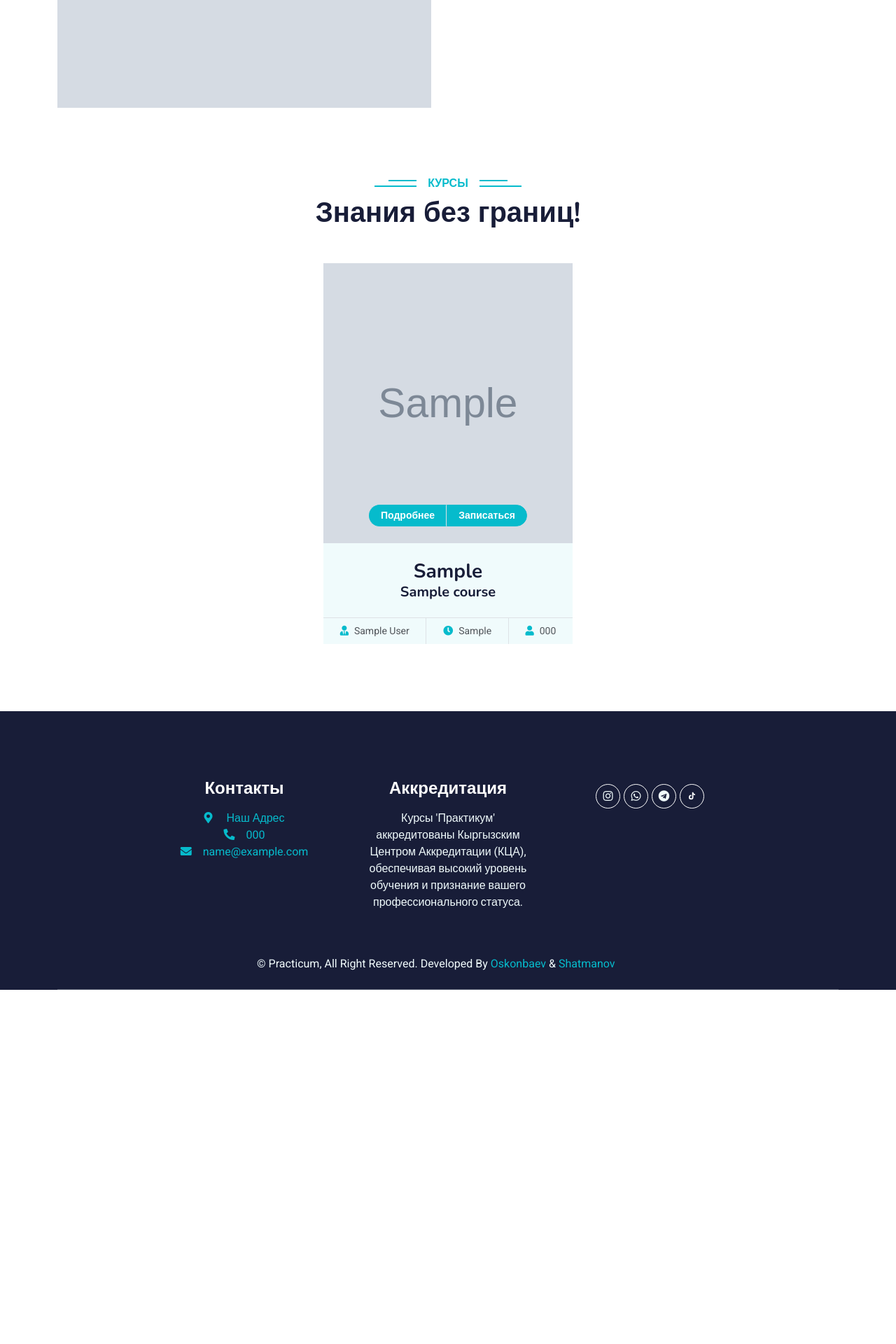
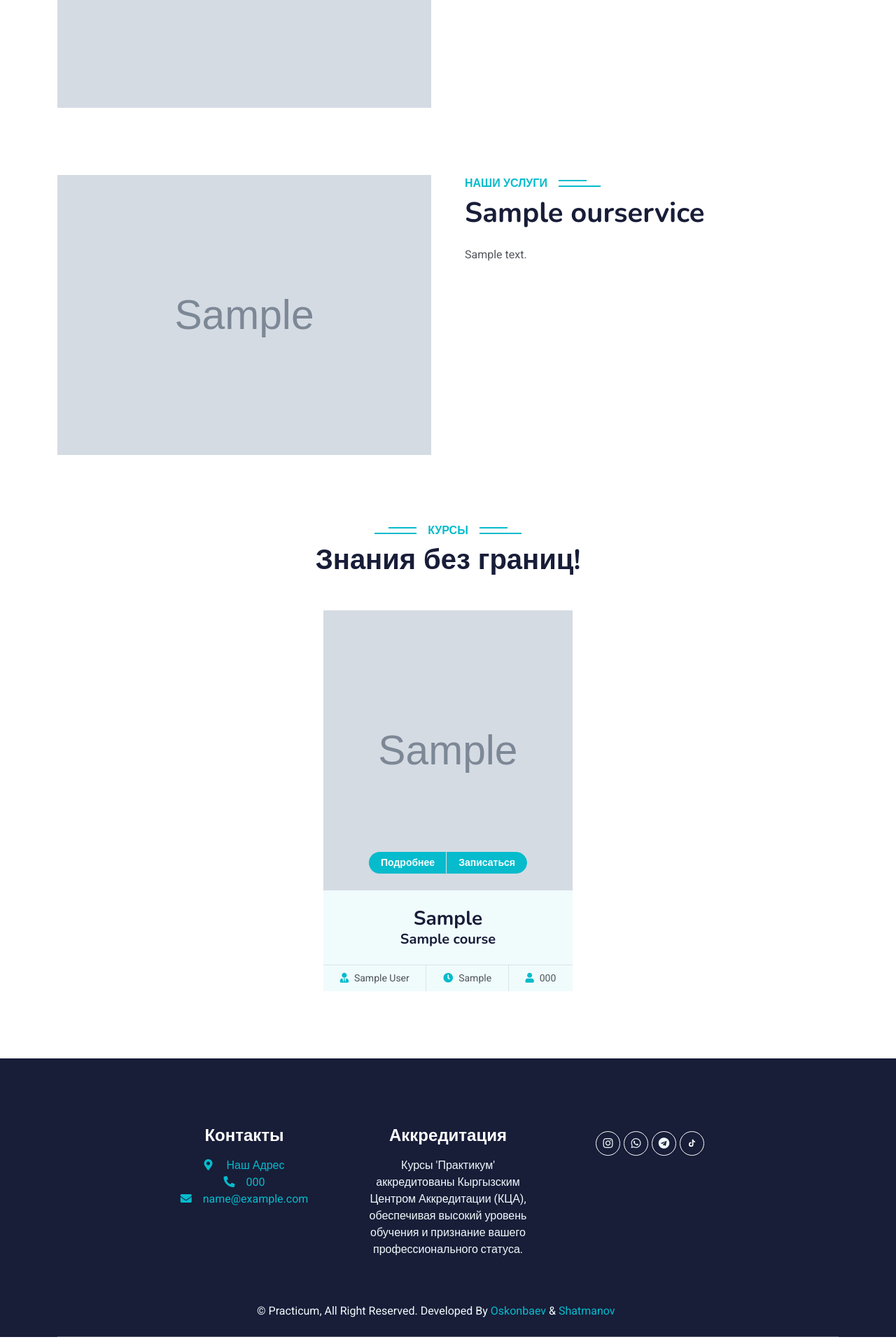
Before and after one commit to Dastan-Oskonbaev/Financial_Academy, a Django app: page / in a window 1280 px wide. Shown: the part 1017-2937 px from the top of the page at 70% size. Before the commit the page ends 2431 px from the top, so only its background shows below. Run offline with Django 4.2, Linux system fonts and the light colour scheme; tables that the repository leaves empty hold one stand-in row (values such as "Sample post"); grey boxes marked "Sample" are stand-in pictures; some libraries are stand-ins or nearby versions.

Commit message:
added our services to index.html

```diff
--- a/apps/academy/templates/academy/index.html
+++ b/apps/academy/templates/academy/index.html
@@ -37,6 +37,23 @@
         </div>
     </div>
 </div>
+<div class="container-xxl py-5">
+    <div class="container">
+        <div class="row g-5">
+            <div class="col-lg-6 wow fadeInUp" data-wow-delay="0.1s" style="min-height: 400px;">
+                <div class="position-relative h-100">
+                    <img class="img-fluid position-absolute w-100 h-100" src="{{ services.image.url }}" alt="" style="object-fit: cover;">
+                </div>
+            </div>
+            <div class="col-lg-6 wow fadeInUp" data-wow-delay="0.3s">
+                <h6 class="section-title bg-white text-start text-primary pe-3">Наши услуги</h6>
+                <h1 class="mb-4">{{ services.title }}</h1>
+                <p class="mb-4">{% for paragraph in service %}{{ paragraph }}<br>{% endfor %}</p>
+            </div>
+        </div>
+    </div>
+</div>
+
 <!-- About End -->
 <!-- Courses Start -->
 <section id="courses">
```
